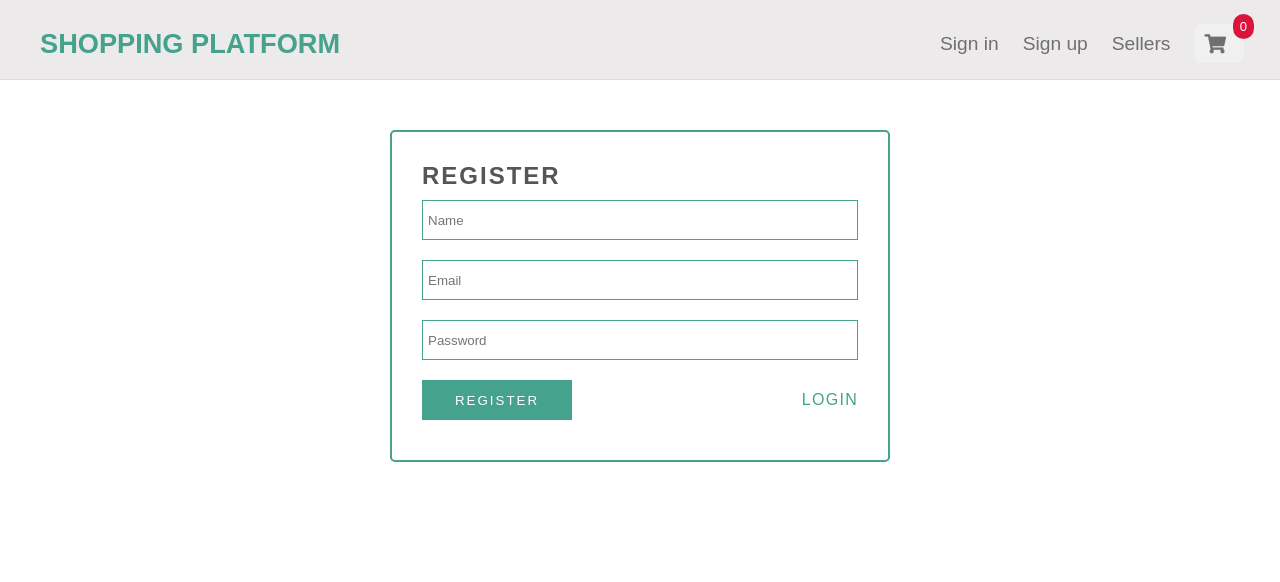
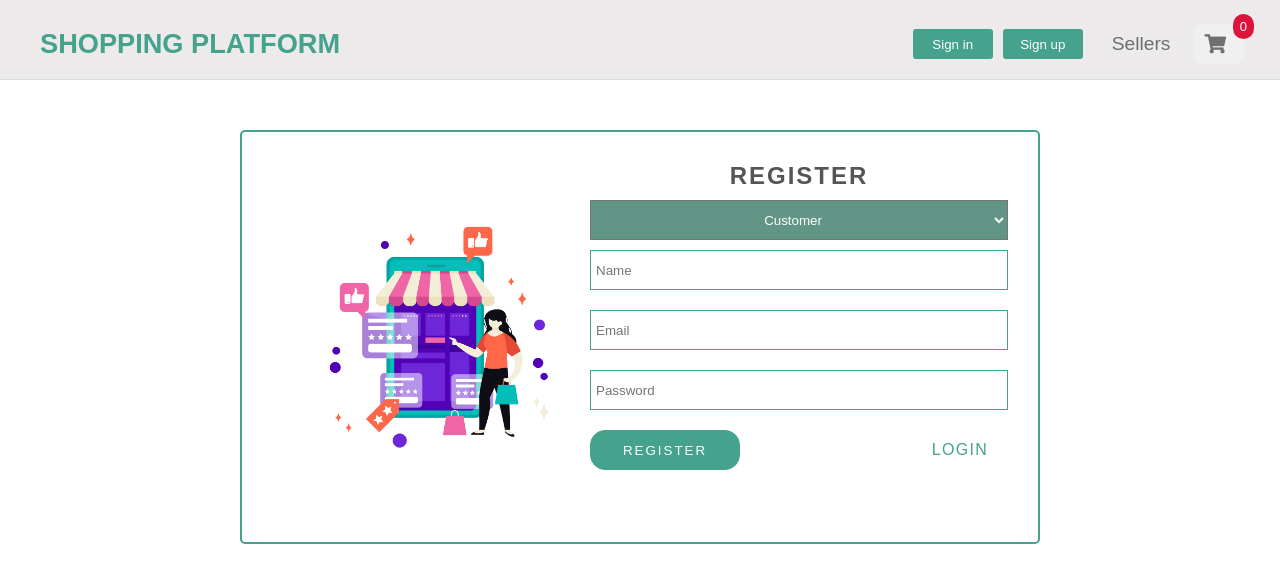
Before and after one commit to NavodyaPasqual/DS-assignment-shopping-platform, a React (Create React App) app in the folder frontend/: page /signup in a window 1280 px wide. Shown: the top 582 px of the page. Built offline with nearby package versions, Linux system fonts and the light colour scheme.

Commit message:
modify sign up
modify  sign p page and modify nav bar for show active user

```diff
--- a/frontend/src/cart/components/Navbar.css
+++ b/frontend/src/cart/components/Navbar.css
@@ -54,11 +54,33 @@
     align-items: center;
 }
 
+.nav_links > li > div > a:hover {
+    color: black;
+}
+
+.nav_links > li > div > a {
+    text-decoration: none;
+    color: #706f6f;
+    font-size: 1.2rem;
+    display: flex;
+    align-items: center;
+}
+
 .nav_links > li > a:hover {
     color: black;
 }
 
 .nav_links > li > a > span {
+    display: flex;
+    align-items: center;
+    margin-left: 8px;
+}
+
+.nav_links > li > div > a:hover {
+    color: black;
+}
+
+.nav_links > li > div > a > span {
     display: flex;
     align-items: center;
     margin-left: 8px;
@@ -100,3 +122,19 @@
         font-size: 1rem;
     }
 }
+.nav-btn{
+    margin: 5px;
+    padding: 5px;
+    background-color: #45a28d;
+    border: 0px;
+    border-radius: 3px;
+    width: 80px;
+    height: 30px;
+}
+.nav-btn > a{
+    text-decoration: none;
+    color: #ffffff;
+}
+.nav-btn:hover{
+    border-bottom: #dd219e 3px solid;
+}
--- a/frontend/src/cart/components/Navbar.js
+++ b/frontend/src/cart/components/Navbar.js
@@ -5,7 +5,7 @@ import {useSelector} from "react-redux";
 const Navbar = () =>{
     const cart = useSelector(state => state.cart);
     const {cartItems} = cart;
-
+    const user= null;
     const getCartCount = () => {
         return cartItems.reduce((qty,item) => qty = Number(item.qty) + qty,0);
     }
@@ -18,12 +18,22 @@ const Navbar = () =>{
 
             <ul className="nav_links">
 
-                <li>
-                    <Link to="/signin">Sign in</Link>
-                </li>
-                <li>
-                    <Link to="/signup">Sign up</Link>
-                </li>
+                {user?(
+                    <li>
+                        <div to="/signin">User</div>
+                    </li>
+                ):(
+                    <div>
+                        <button className="nav-btn">
+                            <Link to="/signin">Sign in</Link>
+                        </button>
+                         <button className="nav-btn">
+                            <Link to="/signup">Sign up</Link>
+                        </button>
+                    </div>
+                )}
+
+
                 <li>
                     <Link to="/seller">Sellers</Link>
                 </li>
--- a/frontend/src/user/screens/SighIn.css
+++ b/frontend/src/user/screens/SighIn.css
@@ -25,18 +25,26 @@
 .login-btn{
     cursor: pointer;
     border-radius: 15px;
+
 }
 .login-btn:hover{
     color: #45a28d;
     background-color: #ffffff;
     border: 0px;
-    box-shadow: 2px 2px #959595 ;
-    transition: background-color 2s ease-out;
+    transition: background-color 1s ease-out;
 }
 .login-reg-btn{
+    margin: 10px 0;
+    padding: 10px 20px 10px 20px;
     color: #45a28d;
     background-color: #ffffff;
-
+    border-radius:10px;
+}
+.login-reg-btn:hover{
+    color: #ffffff;
+    background-color: #45a28d;
+    border: 0px;
+    transition: background-color 1s ease-out;
 }
 .login-page form .row{
     display: flex;
--- a/frontend/src/user/screens/SignIn.js
+++ b/frontend/src/user/screens/SignIn.js
@@ -7,7 +7,10 @@ const SignIn = () =>{
             <div className="login-image"></div>
             <form >
                 <h2>Login</h2>
-
+                <select className="user-select" name="userType">
+                    <option value="customer">Customer</option>
+                    <option value="seller">Seller</option>
+                </select>
                 <input type="email" name="email" required
                        placeholder="Email" />
 
@@ -16,7 +19,7 @@ const SignIn = () =>{
 
                 <div className="row">
                     <button className="login-btn" type="submit">Login</button>
-                    <Link to="/signup">Register</Link>
+                    <Link className="login-reg-btn" to="/signup">Register</Link>
                 </div>
             </form>
         </div>
--- a/frontend/src/user/screens/SignUp.css
+++ b/frontend/src/user/screens/SignUp.css
@@ -1,14 +1,17 @@
 .SignUp-page{
-    max-width: 500px;
+    max-width: 800px;
     border: 2px solid #45a28d;
     border-radius: 5px;
     padding: 30px;
     margin: 50px auto;
+    display: flex;
 }
 .SignUp-page h2{
     text-transform: uppercase;
     letter-spacing: 2px;
     color: #555;
+    text-align: center;
+    margin-bottom: 10px;
 }
 .SignUp-page form input,
 .SignUp-page form button{
@@ -18,6 +21,30 @@
     padding: 0 5px;
     outline: #45a28d;
     border: 1px solid #45a28d;
+}
+.SignUp-btn{
+    cursor: pointer;
+    border-radius: 15px;
+
+}
+.SignUp-btn:hover{
+    color: #45a28d;
+    background-color: #ffffff;
+    border: 0px;
+    transition: background-color 1s ease-out;
+}
+.SignUp-reg-btn{
+    margin: 10px 0;
+    padding: 10px 20px 10px 20px;
+    color: #45a28d;
+    background-color: #ffffff;
+    border-radius:10px;
+}
+.SignUp-reg-btn:hover{
+    color: #ffffff;
+    background-color: #45a28d;
+    border: 0px;
+    transition: background-color 1s ease-out;
 }
 .SignUp-page form .row{
     display: flex;
@@ -37,3 +64,19 @@
     letter-spacing: 1.3px;
     text-transform: uppercase;
 }
+.SignUp-image {
+    background-image: url("reg.png");
+    background-position: center;
+    background-repeat: no-repeat;
+    background-size: contain;
+    width: 500px;
+    height: 350px;
+}
+.user-select{
+    width: 100%;
+    height: 40px;
+    text-align: center;
+    background-color: #619686;
+    color: #ffffff;
+    padding: 5px;
+}
--- a/frontend/src/user/screens/SignUp.js
+++ b/frontend/src/user/screens/SignUp.js
@@ -4,8 +4,13 @@ import {Link} from "react-router-dom";
 const Signup = () =>{
     return (
         <div className="SignUp-page">
+            <div className="SignUp-image"></div>
             <form>
                 <h2>Register</h2>
+                <select className="user-select" name="userType">
+                    <option value="customer">Customer</option>
+                    <option value="seller">Seller</option>
+                </select>
                 <input type="text" name="name" required
                        placeholder="Name"/>
 
@@ -16,8 +21,8 @@ const Signup = () =>{
                        placeholder="Password"  />
 
                 <div className="row">
-                    <button type="submit">Register</button>
-                    <Link to="/signin">Login</Link>
+                    <button className="login-btn"  type="submit">Register</button>
+                    <Link className="login-reg-btn" to="/signin">Login</Link>
                 </div>
             </form>
         </div>
```
